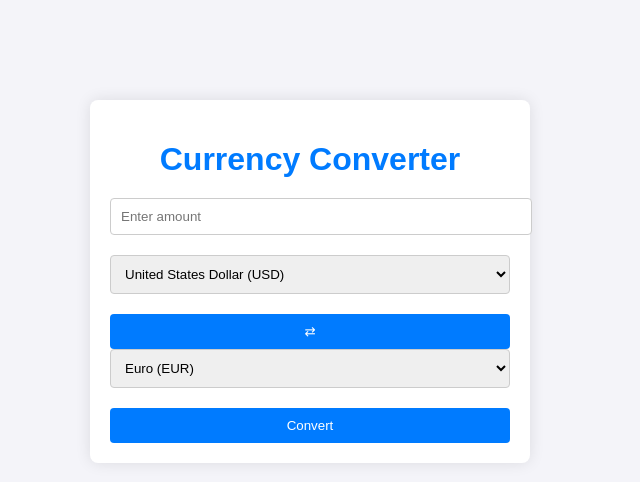
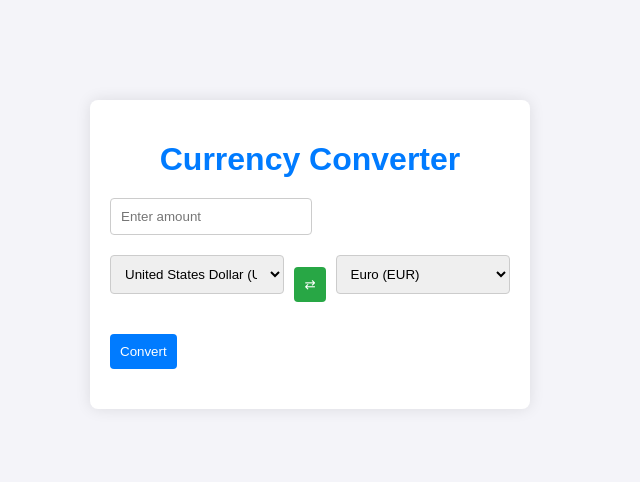
Before and after one commit to chifineg/Portfolio_project, a React (Create React App) app in the folder currency-converter/: page / in a window 1280 px wide. Shown: the top 482 px of the page, without its empty margins (330-970 px from the left). Built offline with nearby package versions, Linux system fonts and the light colour scheme.

Commit message:
Add styling for switch button

```diff
--- a/currency-converter/src/App.css
+++ b/currency-converter/src/App.css
@@ -20,7 +20,7 @@ h1 {
 }
 
 input, select {
-  width: 100%;
+  width: calc(50% - 20px);
   padding: 10px;
   margin-bottom: 20px;
   border: 1px solid #ccc;
@@ -28,7 +28,6 @@ input, select {
 }
 
 button {
-  width: 100%;
   padding: 10px;
   background-color: #007bff;
   color: white;
@@ -40,3 +39,31 @@ button {
 button:hover {
   background-color: #0056b3;
 }
+
+.currency-selection {
+  display: flex;
+  justify-content: space-between;
+  align-items: center;
+  margin-bottom: 20px;
+}
+
+.switch-btn {
+  padding: 10px;
+  background-color: #28a745;
+  color: white;
+  border: none;
+  border-radius: 4px;
+  cursor: pointer;
+  margin: 0 10px;
+}
+
+.switch-btn:hover {
+  background-color: #218838;
+}
+
+#result {
+  text-align: center;
+  font-size: 18px;
+  margin-top: 20px;
+  color: #555;
+}
```
